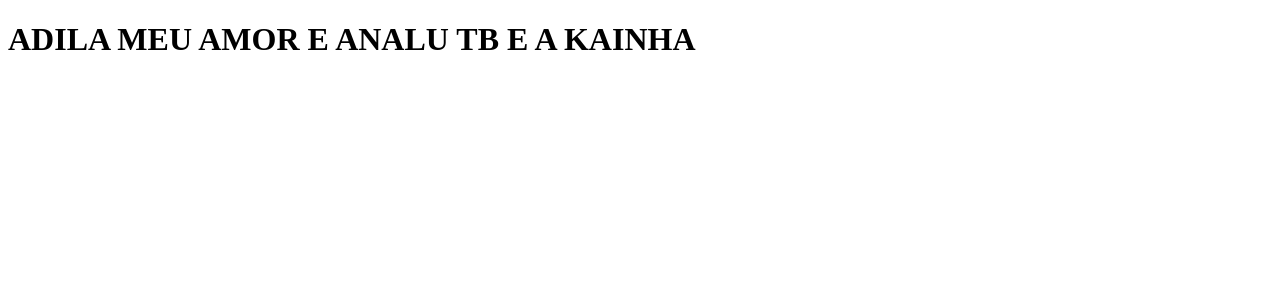
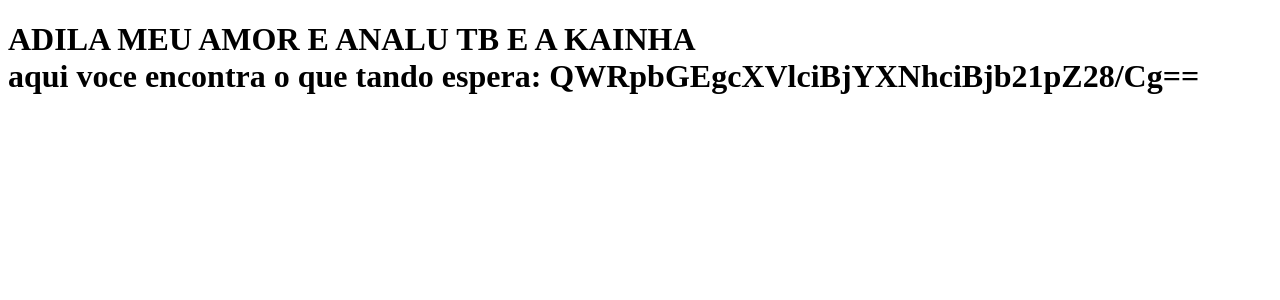
Before and after one commit to braytnerb/clone-tabnews, a Next.js app: page / in a window 1280 px wide. Shown: the top 300 px of the page. Built offline with nearby package versions, Linux system fonts and the light colour scheme.

Commit message:
adicional de easter eggs

```diff
--- a/pages/index.js
+++ b/pages/index.js
@@ -1,5 +1,11 @@
 function Home() {
-  return <h1> ADILA MEU AMOR E ANALU TB E A KAINHA</h1>;
+  return (
+    <h1>
+      {" "}
+      ADILA MEU AMOR E ANALU TB E A KAINHA <br></br>aqui voce encontra o que
+      tando espera: QWRpbGEgcXVlciBjYXNhciBjb21pZ28/Cg=={" "}
+    </h1>
+  );
 }
 
 function Home2() {
```
